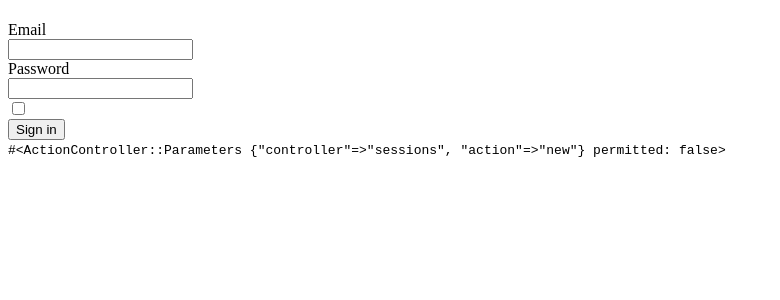
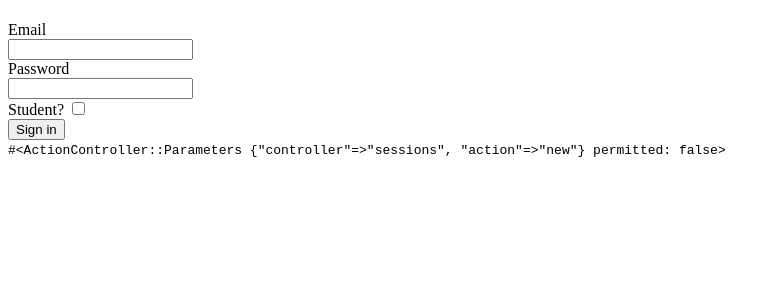
Before and after one commit to legendaryfox/tcproj, a Rails app: page /signin in a window 1280 px wide. Shown: the part 199-499 px from the top of the page, without its empty margins (0-780 px from the left). Run offline with Rails 7, Linux system fonts and the light colour scheme; data that the repository does not hold is empty; parts of the project's set-up code (start-up, migrations or seed data) failed here and were passed over.

Commit message:
Fixed signin page - should work properly now)

```diff
--- a/app/controllers/sessions_controller.rb
+++ b/app/controllers/sessions_controller.rb
@@ -5,7 +5,8 @@ class SessionsController < ApplicationController
 
   def create
 
-    if params[:student]
+    if (params[:session][:student] == "1")
+      puts "in student login"
       #student login
       user = User.authenticate(params[:session][:email], params[:session][:password])
       if user.nil?
@@ -17,7 +18,8 @@ class SessionsController < ApplicationController
         redirect_to user
       end
 
-    else
+    elsif (params[:session][:student] == "0")
+      puts "in cbo login"
       #cbo login
       cbo = Cbo.authenticate(params[:session][:email], params[:session][:password])
       if cbo.nil?
@@ -28,7 +30,10 @@ class SessionsController < ApplicationController
         sign_in_cbo cbo
         redirect_to cbo
       end
-
+    else
+      puts "in nowhere land.."
+      puts "params is" + params[:session][:student].class.name
+      #do nothing...
     end
 
   end
--- a/app/views/sessions/new.html.erb
+++ b/app/views/sessions/new.html.erb
@@ -12,6 +12,7 @@
 	</div>
 
 	<div class="field">
+		<%= f.label "Student?" %>
 		<%= f.check_box :student %>
 	<div class="actions">
 		<%= f.submit "Sign in" %>
```
